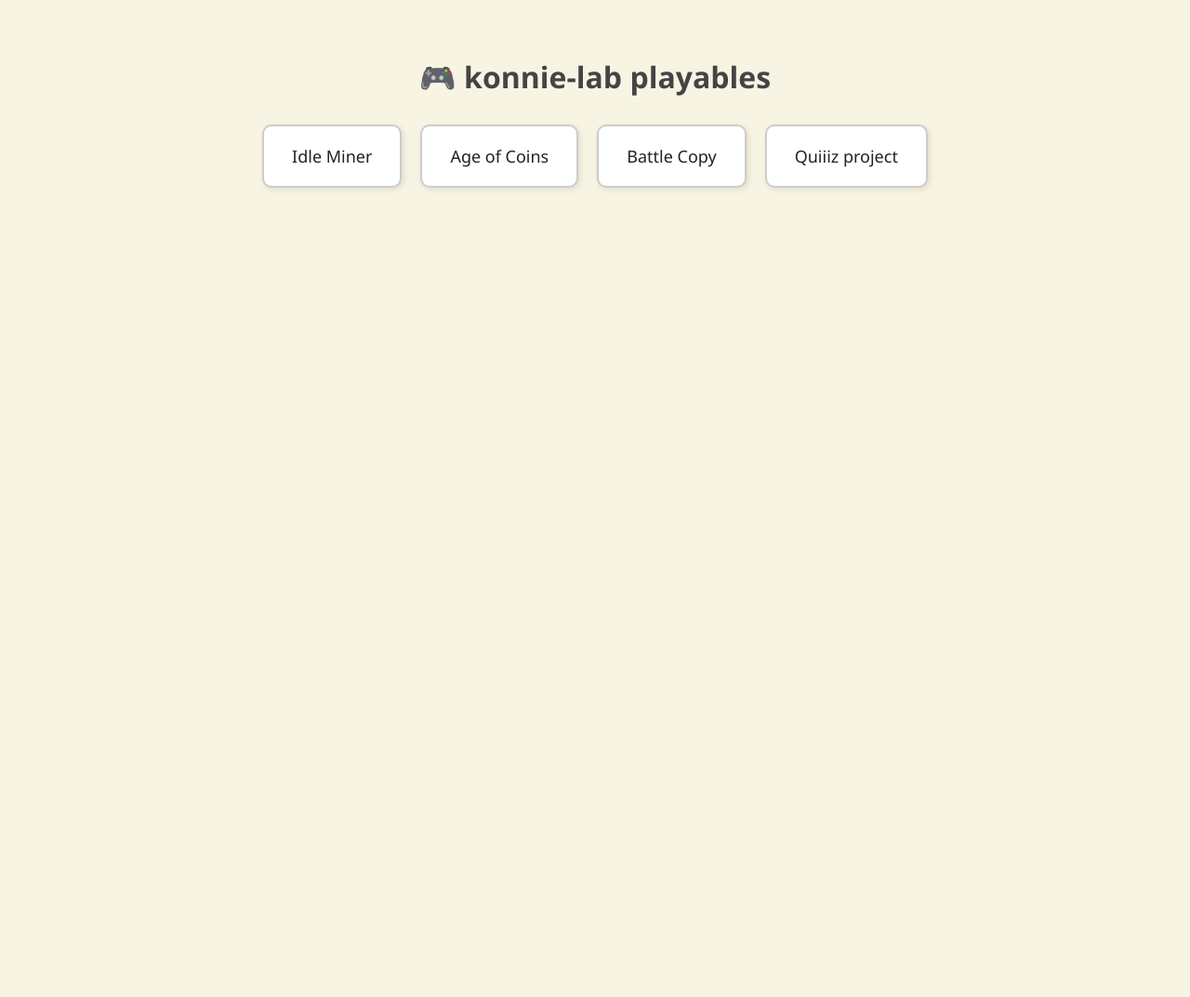
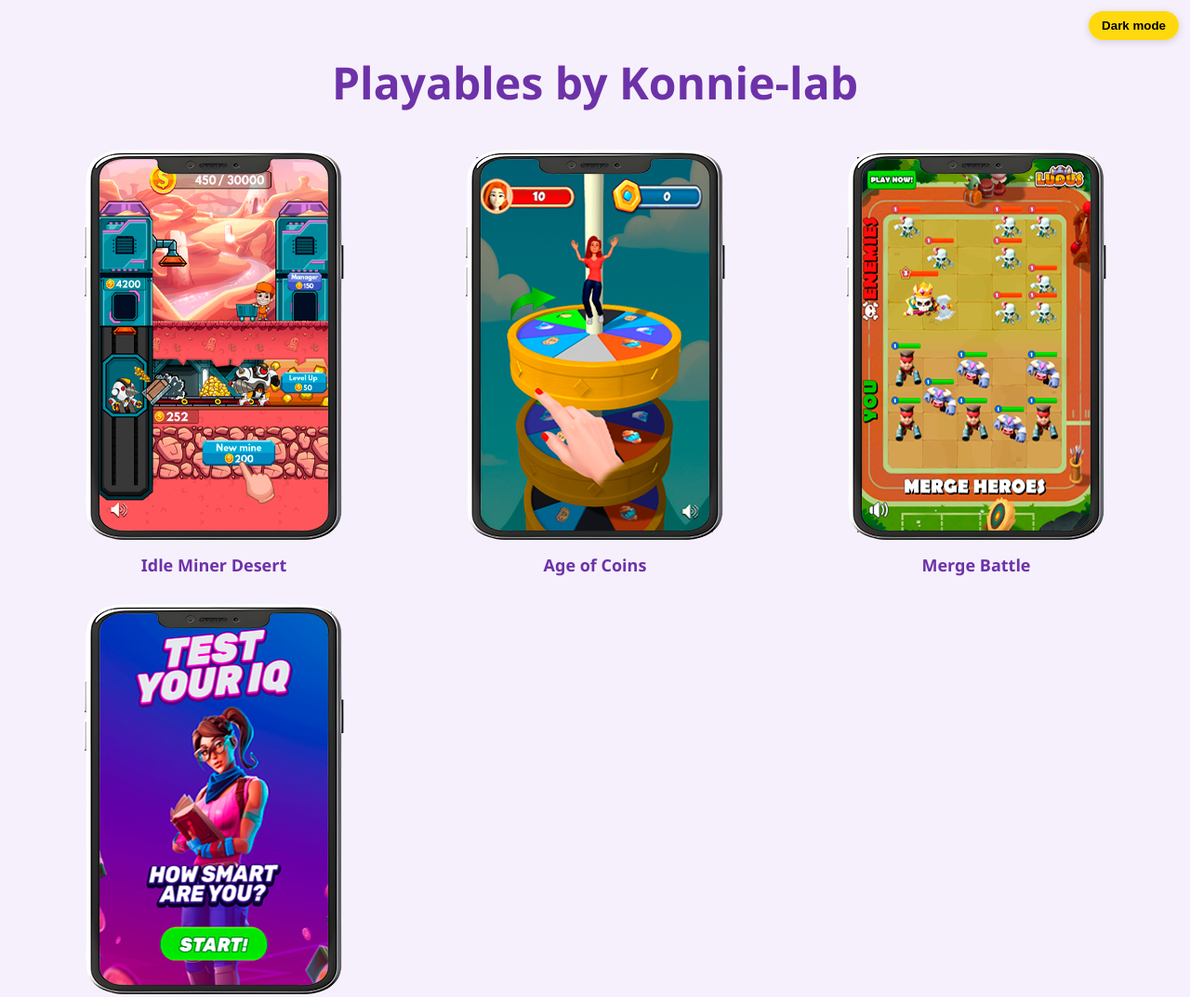
Before and after one commit to konnie-lab/playables, a plain HTML site: page index.html in a window 1280 px wide. Shown: the top 1073 px of the page at 93% size. Before the commit the page ends 800 px from the top, so only its background shows below. Drawn offline with Linux system fonts and the light colour scheme.

Commit message:
Total rework of visuals

```diff
--- a/index.html
+++ b/index.html
@@ -1,61 +1,214 @@
 <!DOCTYPE html>
-<html lang="en">
+<html lang="en" data-theme="light">
 
 <head>
   <meta charset="UTF-8" />
   <meta name="viewport" content="width=device-width, initial-scale=1.0" />
   <title>Konnie Playables</title>
   <style>
+    :root {
+      --bg: #f6f0fc;
+      --text: #6d32a8;
+      --cardTitle: #6d32a8;
+      --overlayBg: rgba(0, 0, 0, 0.35);
+      --playBg: rgba(255, 215, 0, 0.95);
+      --playText: #000;
+    }
+
+    [data-theme="dark"] {
+      --bg: #0f0d14;
+      --text: #caa6ff;
+      --cardTitle: #e5d1ff;
+      --overlayBg: rgba(0, 0, 0, 0.45);
+      --playBg: rgba(255, 215, 0, 0.95);
+      --playText: #000;
+    }
+
+    * {
+      box-sizing: border-box;
+    }
+
     body {
-      font-family: 'Segoe UI', sans-serif;
-      background: #f8f4e3;
+      font-family: 'Segoe UI', system-ui, -apple-system, Arial, sans-serif;
+      background: var(--bg);
       margin: 0;
-      padding: 40px;
+      padding: 56px 20px 40px;
+      transition: background .25s ease;
+    }
+
+    h1 {
+      text-align: center;
+      color: var(--text);
+      font-size: 48px;
+      font-weight: 800;
+      margin: 0 0 40px;
+      transition: color .25s ease;
+    }
+
+    .theme-toggle {
+      position: fixed;
+      top: 12px;
+      right: 12px;
+      padding: 8px 14px;
+      border-radius: 999px;
+      border: 0;
+      background: var(--playBg);
+      color: var(--playText);
+      font-weight: 700;
+      cursor: pointer;
+      box-shadow: 0 2px 8px rgba(0, 0, 0, .15);
+    }
+
+    .playables {
+      display: grid;
+      grid-template-columns: repeat(auto-fit, minmax(280px, 1fr));
+      gap: 30px;
+      max-width: 1200px;
+      margin: 0 auto;
+      align-items: start;
+      justify-items: center;
+    }
+
+    .card {
+      background: transparent;
       text-align: center;
     }
 
-    h1 {
-      color: #444;
+    .thumb {
+      position: relative;
+      display: inline-block;
+      width: 280px;
+      height: 420px;
+      transform-origin: center;
+      transition: transform .2s ease;
     }
 
-    .playables {
-      display: flex;
-      flex-wrap: wrap;
-      justify-content: center;
-      gap: 20px;
-      margin-top: 30px;
+    .thumb img {
+      width: 100%;
+      height: 100%;
+      display: block;
+      object-fit: cover;
     }
 
-    .playable-link {
-      background: #fff;
-      border: 2px solid #ccc;
-      border-radius: 10px;
-      padding: 20px 30px;
-      text-decoration: none;
-      color: #222;
-      font-size: 18px;
-      box-shadow: 2px 2px 6px rgba(0, 0, 0, 0.1);
-      transition: all 0.2s ease;
+    .thumb .overlay {
+      pointer-events: none;
+      position: absolute;
+      inset: 0;
+      /* убрали затемнение */
+      background: transparent;
+      display: grid;
+      place-items: center;
     }
 
-    .playable-link:hover {
-      background: #ffe680;
-      border-color: #e0b000;
-      transform: translateY(-3px);
+    .thumb .play-pill {
+      pointer-events: none;
+      padding: 10px 22px;
+      border-radius: 999px;
+      background: rgba(255, 215, 0, 0.95);
+      color: #000;
+      font-weight: 800;
+      letter-spacing: .5px;
+      box-shadow: 0 4px 16px rgba(0, 0, 0, .25);
+      opacity: 0;
+      /* прячем только кнопку */
+      transform: translateY(4px);
+      /* лёгкий подъём на появление */
+      transition: opacity .2s ease, transform .2s ease;
+    }
+
+    .thumb:hover,
+    .thumb:focus-within {
+      transform: scale(1.03);
+    }
+
+    .thumb:hover .play-pill,
+    .thumb:focus-within .play-pill {
+      opacity: 1;
+      transform: translateY(0);
+    }
+
+    .card-title {
+      font-size: 18px;
+      font-weight: 700;
+      margin: 10px 0 0;
+      color: var(--cardTitle);
+      transition: color .25s ease;
+    }
+
+    @media (prefers-reduced-motion: reduce) {
+
+      .thumb,
+      .thumb .overlay,
+      body {
+        transition: none !important;
+      }
     }
   </style>
 </head>
 
 <body>
-  <h1>🎮 konnie-lab playables</h1>
+  <button class="theme-toggle" id="themeBtn" aria-label="Toggle dark mode">Dark mode</button>
+  <h1>Playables by Konnie-lab</h1>
+
   <div class="playables">
-    <!-- <a class="playable-link" href="idleMinerCore/">Idle Miner</a> -->
-    <a class="playable-link" href="idleMinerDesert/">Idle Miner</a>
-    <a class="playable-link" href="ageOfCoins/">Age of Coins</a>
-    <a class="playable-link" href="BattleCopy/">Battle Copy</a>
-    <a class="playable-link" href="quiiiz/">Quiiiz project</a>
-    <!-- Добавляй сюда новые ссылки -->
+
+    <div class="card">
+      <a class="thumb" href="idleMinerDesert/" target="_blank" rel="noopener">
+        <img src="idleMinerDesert/preview.png" alt="Idle Miner Desert" loading="lazy">
+        <div class="overlay">
+          <div class="play-pill">PLAY</div>
+        </div>
+      </a>
+      <div class="card-title">Idle Miner Desert</div>
+    </div>
+
+    <div class="card">
+      <a class="thumb" href="ageOfCoins/" target="_blank" rel="noopener">
+        <img src="ageOfCoins/preview.png" alt="Age of Coins" loading="lazy">
+        <div class="overlay">
+          <div class="play-pill">PLAY</div>
+        </div>
+      </a>
+      <div class="card-title">Age of Coins</div>
+    </div>
+
+    <div class="card">
+      <a class="thumb" href="battleCopy/" target="_blank" rel="noopener">
+        <img src="battleCopy/preview.png" alt="Merge Battle" loading="lazy">
+        <div class="overlay">
+          <div class="play-pill">PLAY</div>
+        </div>
+      </a>
+      <div class="card-title">Merge Battle</div>
+    </div>
+
+    <div class="card">
+      <a class="thumb" href="quiiiz/" target="_blank" rel="noopener">
+        <img src="quiiiz/preview.png" alt="IQ Quiz" loading="lazy">
+        <div class="overlay">
+          <div class="play-pill">PLAY</div>
+        </div>
+      </a>
+      <div class="card-title">IQ Quiz</div>
+    </div>
+
   </div>
+
+  <script>
+    // Тема (переключение и запоминание)
+    const root = document.documentElement;
+    const btn = document.getElementById('themeBtn');
+    const saved = localStorage.getItem('konnie_theme');
+    if (saved) root.setAttribute('data-theme', saved);
+    btn.textContent = root.getAttribute('data-theme') === 'dark' ? 'Light mode' : 'Dark mode';
+
+    btn.addEventListener('click', () => {
+      const next = root.getAttribute('data-theme') === 'dark' ? 'light' : 'dark';
+      root.setAttribute('data-theme', next);
+      localStorage.setItem('konnie_theme', next);
+      btn.textContent = next === 'dark' ? 'Light mode' : 'Dark mode';
+    });
+  </script>
 </body>
 
 </html>
```
Also changed, not shown: BattleCopy/preview.png (added), ageOfCoins/preview.png (added), idleMinerDesert/preview.png (added), quiiiz/preview.png (added).
